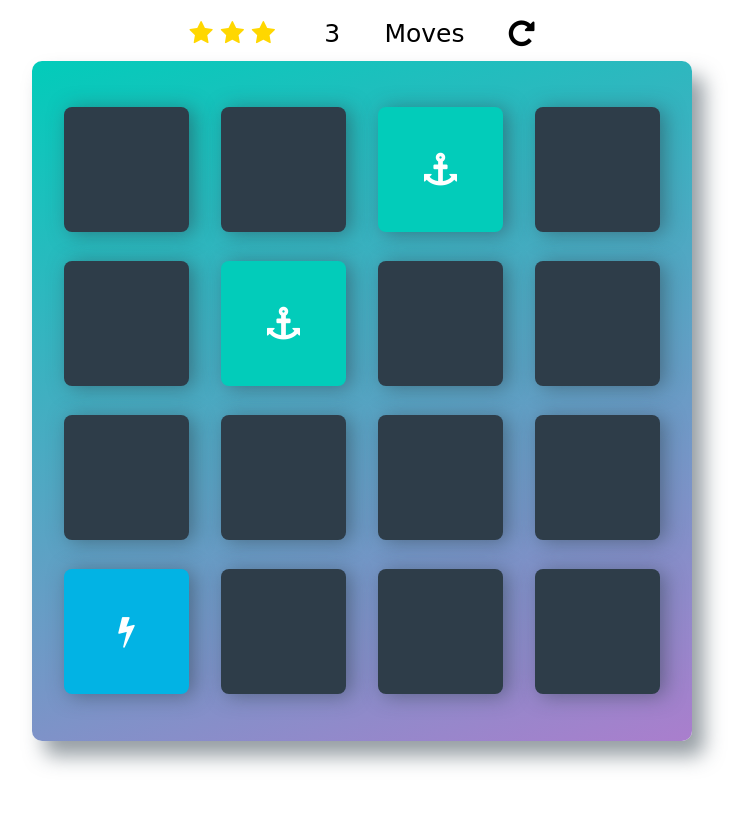
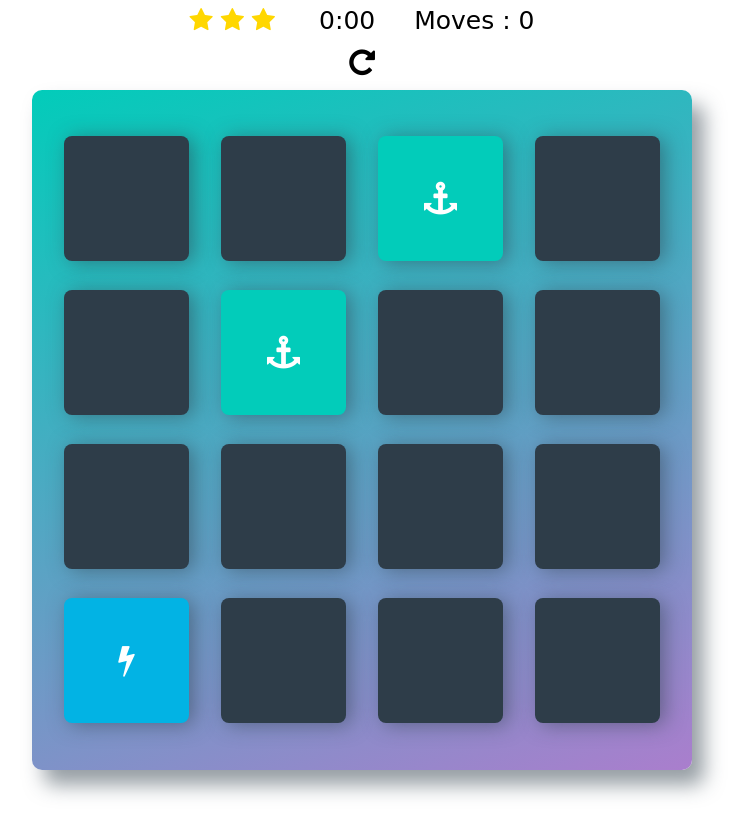
Before and after one commit to krom0002/memory_game, a plain HTML site: page index.html in a window 1280 px wide. Shown: the part 80-898 px from the top of the page, without its empty margins (278-1025 px from the left). Before the commit the page ends 869 px from the top, so only its background shows below. Drawn offline with Linux system fonts and the light colour scheme; a web font is replaced by a local one.

Commit message:
add timer to index.html
add descriptive comments

```diff
--- a/index.html
+++ b/index.html
@@ -15,24 +15,31 @@
 <body>
 
     <div class="container">
+
         <header>
             <h1>Matching Game</h1>
         </header>
 
+        <!-- keeps score -->
         <section class="score-panel">
+
         	<ul class="stars">
         		<li><i class="fa fa-star"></i></li>
         		<li><i class="fa fa-star"></i></li>
         		<li><i class="fa fa-star"></i></li>
         	</ul>
 
-        	<span class="moves">3</span> Moves
+        	<span class= "timer_1">0:00</span>
 
-            <div class="restart">
-        		<i class="fa fa-repeat"></i>
-        	</div>
+        	<span class="moves">Moves : 0 </span>
+
         </section>
 
+        <div class="restart">
+            <i class="fa fa-repeat"></i>
+        </div>
+
+        <!-- deck of cards -->
         <ul class="deck">
             <li class="card">
                 <i class="fa fa-diamond"></i>
```
